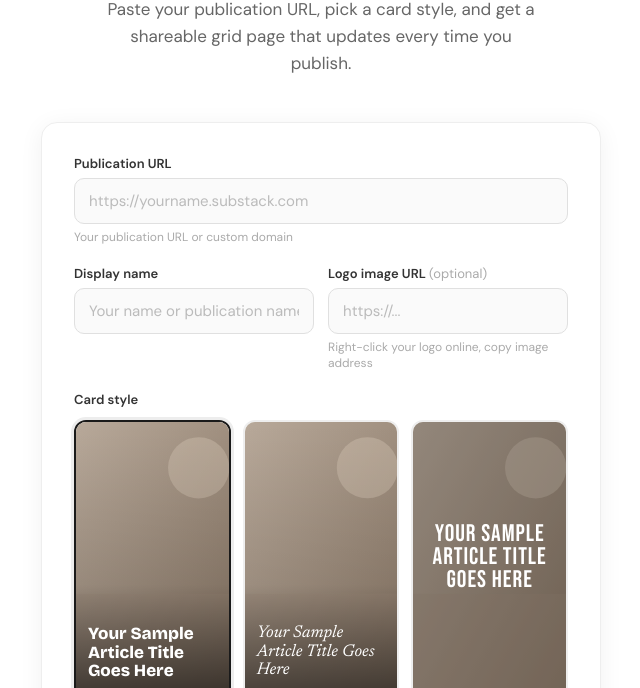
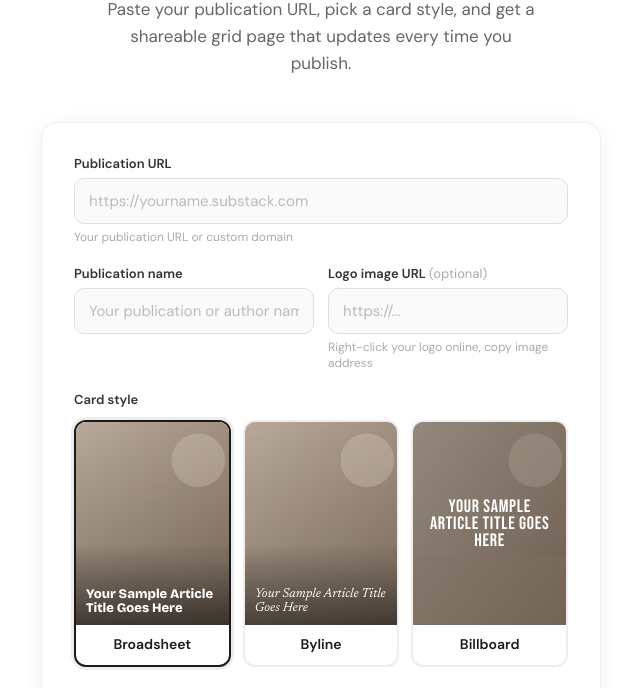
Before and after one commit to scottmonaco/stackpub, a website: page public/index.html in a window 1280 px wide. Shown: the part 232-920 px from the top of the page, without its empty margins (319-959 px from the left). Drawn offline with nearby package versions, Linux system fonts and the light colour scheme.

Commit message:
Update index.html

```diff
--- a/public/index.html
+++ b/public/index.html
@@ -3,7 +3,7 @@
 <head>
   <meta charset="UTF-8" />
   <meta name="viewport" content="width=device-width, initial-scale=1.0" />
-  <title>stack.pub — Visual portfolio pages for Substack writers</title>
+  <title>stack.pub — Visual portfolio pages for newsletter writers</title>
   <meta name="description" content="Turn your newsletter into a beautiful link-in-bio grid. Paste your URL, pick a style, share the link." />
   <link rel="preconnect" href="https://fonts.googleapis.com" />
   <link href="https://fonts.googleapis.com/css2?family=DM+Sans:ital,opsz,wght@0,9..40,300;0,9..40,400;0,9..40,500;0,9..40,600;0,9..40,700;1,9..40,400&family=Fraunces:ital,opsz,wght@0,9..144,400;0,9..144,600;0,9..144,700;1,9..144,400&family=Bricolage+Grotesque:wght@700;800&family=Newsreader:ital,wght@0,600;1,400&family=Bebas+Neue&display=swap" rel="stylesheet" />
@@ -53,7 +53,7 @@
     .style-card.active { border-color: #1a1a1a; box-shadow: 0 0 0 3px rgba(26,26,26,0.08); }
 
     .style-preview {
-      aspect-ratio: 9/16; position: relative; overflow: hidden;
+      aspect-ratio: 3/4; position: relative; overflow: hidden;
       background: #d5d0c8;
     }
     .style-preview .bg {
@@ -65,31 +65,31 @@
     .preview-broadsheet .overlay {
       position: absolute; inset: 0;
       background: linear-gradient(to top, rgba(0,0,0,0.6) 0%, rgba(0,0,0,0.1) 40%, transparent 100%);
-      display: flex; align-items: flex-end; padding: 12px;
+      display: flex; align-items: flex-end; padding: 10px;
     }
     .preview-broadsheet .overlay .t {
       font-family: 'Bricolage Grotesque', sans-serif; font-weight: 800;
-      font-size: clamp(13px, 3vw, 17px); color: #fff; line-height: 1.1;
+      font-size: 13px; color: #fff; line-height: 1.1;
     }
 
     .preview-byline .overlay {
       position: absolute; inset: 0;
       background: linear-gradient(to top, rgba(0,0,0,0.55) 0%, rgba(0,0,0,0.08) 40%, transparent 100%);
-      display: flex; align-items: flex-end; padding: 12px;
+      display: flex; align-items: flex-end; padding: 10px;
     }
     .preview-byline .overlay .t {
       font-family: 'Newsreader', serif; font-weight: 400;
-      font-size: clamp(13px, 3vw, 17px); font-style: italic; color: #fff; line-height: 1.1;
+      font-size: 13px; font-style: italic; color: #fff; line-height: 1.1;
     }
 
     .preview-billboard .overlay {
       position: absolute; inset: 0;
       background: rgba(0,0,0,0.2);
-      display: flex; align-items: center; justify-content: center; text-align: center; padding: 12px;
+      display: flex; align-items: center; justify-content: center; text-align: center; padding: 10px;
     }
     .preview-billboard .overlay .t {
       font-family: 'Bebas Neue', sans-serif; font-weight: 400;
-      font-size: clamp(17px, 4.5vw, 24px); color: #fff; text-transform: uppercase;
+      font-size: 18px; color: #fff; text-transform: uppercase;
       line-height: 0.95; letter-spacing: 0.04em;
     }
 
@@ -187,8 +187,8 @@
 
     <div class="row">
       <div class="field">
-        <label>Display name</label>
-        <input type="text" id="displayName" placeholder="Your name or publication name" />
+        <label>Publication name</label>
+        <input type="text" id="displayName" placeholder="Your publication or author name" />
       </div>
       <div class="field">
         <label>Logo image URL <span style="font-weight:400;color:#aaa">(optional)</span></label>
@@ -310,7 +310,7 @@
       err.style.display = 'none';
 
       if (!substackUrl) return showError('Please enter your publication URL.');
-      if (!displayName) return showError('Please enter a display name.');
+      if (!displayName) return showError('Please enter a publication name.');
 
       btn.disabled = true;
       btn.textContent = 'Fetching your posts\u2026';
```
